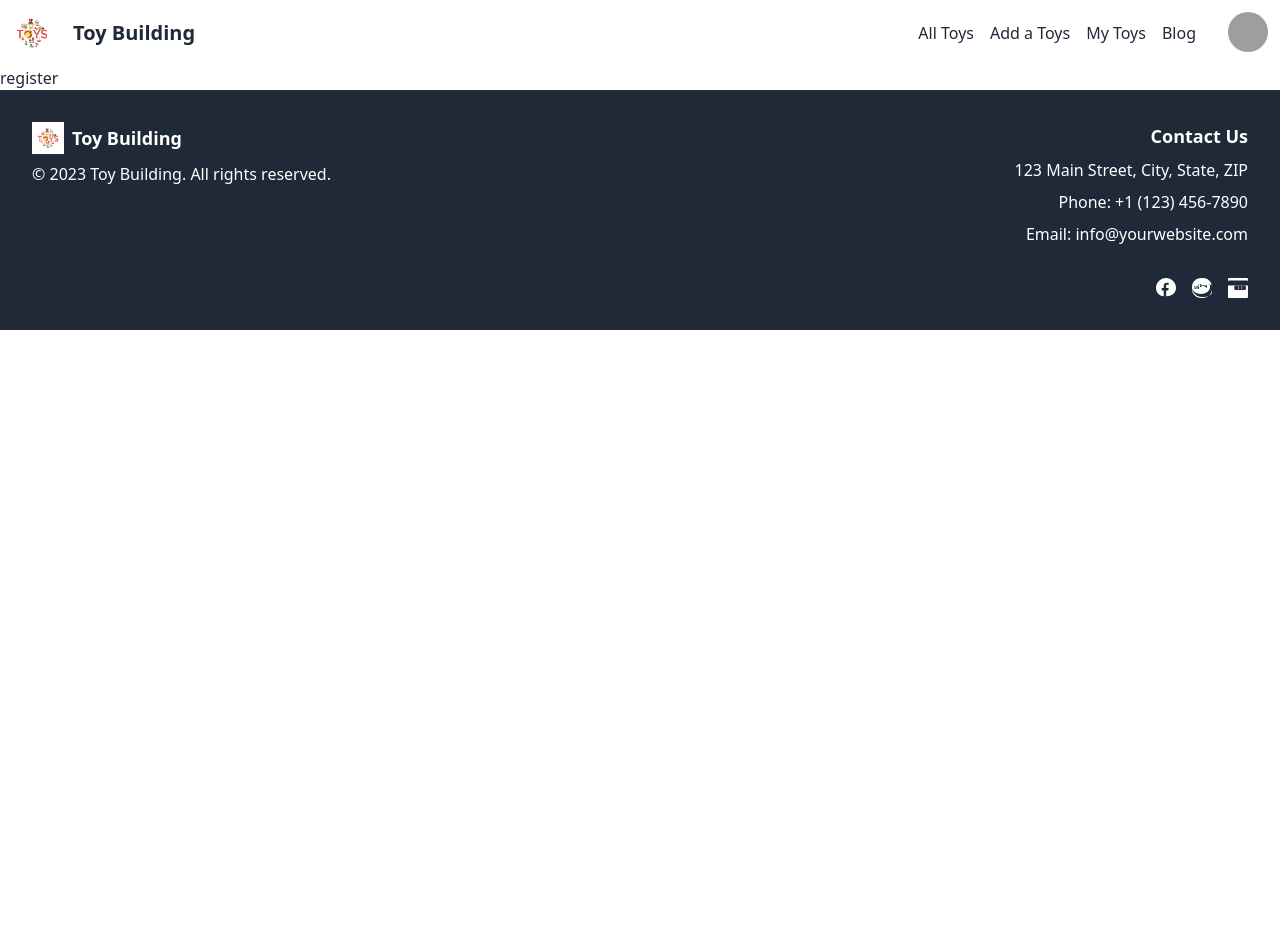
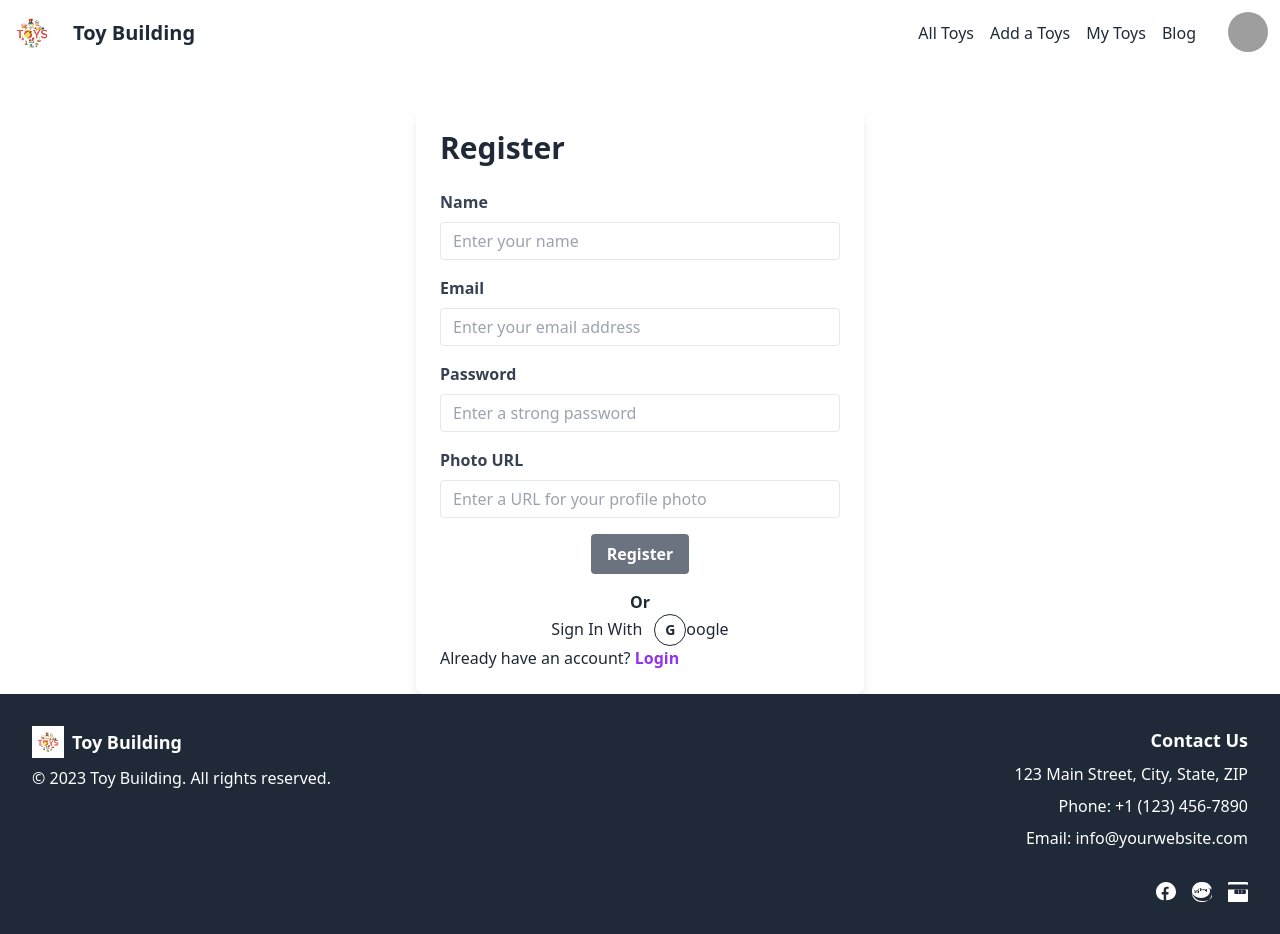
Before and after one commit to sabitameem/toy-building-client, a React (Vite) app: page /register in a window 1280 px wide. Before the commit the page ends 800 px from the top, so only its background shows below. Built offline with nearby package versions, Linux system fonts and the light colour scheme; grey boxes are pictures that could not be loaded.

Commit message:
register page updated

```diff
--- a/src/pages/Register.jsx
+++ b/src/pages/Register.jsx
@@ -1,11 +1,75 @@
+import { Link } from "react-router-dom";
 
 
 const Register = () => {
-    return (
-        <div>
-            register
+  return (
+    <div className="max-w-md mx-auto mt-10 p-6 bg-white rounded-lg shadow-lg">
+      <h1 className="text-3xl font-bold mb-6">Register</h1>
+      <form>
+        <div className="mb-4">
+          <label className="block text-gray-700 font-bold mb-2" htmlFor="name">
+            Name
+          </label>
+          <input
+            className="appearance-none border rounded w-full py-2 px-3 text-gray-700 leading-tight focus:outline-none focus:shadow-outline"
+            id="name"
+            name="name"
+            type="text"
+            placeholder="Enter your name"
+          />
         </div>
-    );
+        <div className="mb-4">
+          <label className="block text-gray-700 font-bold mb-2" htmlFor="email">
+            Email
+          </label>
+          <input
+            className="appearance-none border rounded w-full py-2 px-3 text-gray-700 leading-tight focus:outline-none focus:shadow-outline"
+            id="email"
+            name='email'
+            type="email"
+            placeholder="Enter your email address"
+          />
+        </div>
+        <div className="mb-4">
+          <label className="block text-gray-700 font-bold mb-2" htmlFor="password">
+            Password
+          </label>
+          <input
+            className="appearance-none border rounded w-full py-2 px-3 text-gray-700 leading-tight focus:outline-none focus:shadow-outline"
+            id="password"
+            name="password"
+            type="password"
+            placeholder="Enter a strong password"
+          />
+        </div>
+        <div className="mb-4">
+          <label className="block text-gray-700 font-bold mb-2" htmlFor="photo">
+            Photo URL
+          </label>
+          <input
+            className="appearance-none border rounded w-full py-2 px-3 text-gray-700 leading-tight focus:outline-none focus:shadow-outline"
+            id="photo"
+            name="photo"
+            type="text"
+            placeholder="Enter a URL for your profile photo"
+          />
+        </div>
+        <div className="flex items-center justify-center">
+          <button className="bg-gray-500 hover:bg-gray-800 text-white font-bold py-2 px-4 rounded focus:outline-none focus:shadow-outline" type="button">
+            Register
+          </button>
+        </div>
+      </form>
+
+      <p className="text-center mt-4 font-semibold">Or</p>
+      <div className="text-center">
+        <span className="mr-3">Sign In With</span>
+      <button className="btn btn-circle btn-outline btn-sm">G</button>
+      <span>oogle</span>
+      </div>
+      <p>Already have an account? <Link className="text-purple-600 font-semibold mt-3" to='/login'>Login</Link></p>
+    </div>
+  );
 };
 
 export default Register;
```
